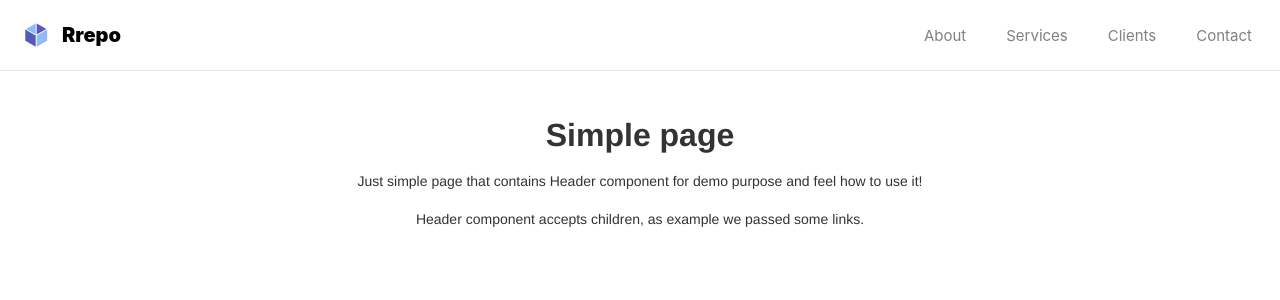
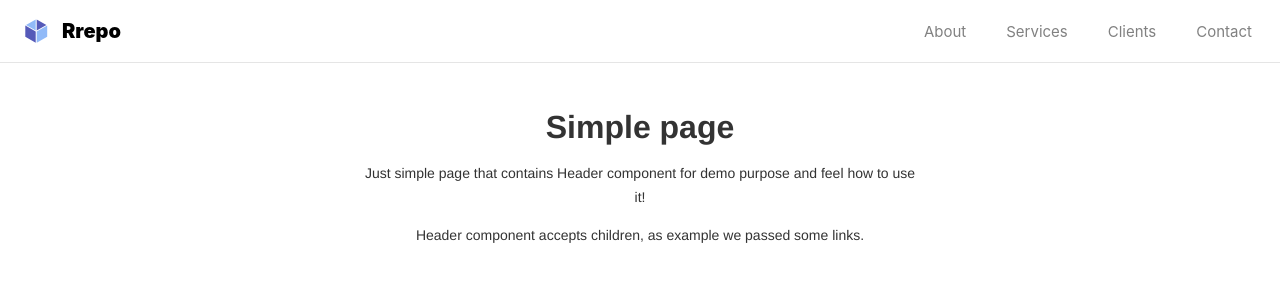
Before and after one commit to jocicnemanja/rrepo, a React (Create React App) app: page / in a window 1280 px wide. Shown: the top 300 px of the page. Built offline with nearby package versions, Linux system fonts and the light colour scheme.

Commit message:
changed style

```diff
--- a/src/index.css
+++ b/src/index.css
@@ -1,3 +1,11 @@
+
+* {
+    margin: 0;
+    padding: 0;
+    -webkit-box-sizing: border-box;
+    box-sizing: border-box;
+}
+
 body {
     margin: 0;
     font-family: -apple-system, BlinkMacSystemFont, 'Segoe UI', 'Roboto', 'Oxygen',
```
Also changed, not shown: 1 other file (tests, documents, lock files or other folders).
